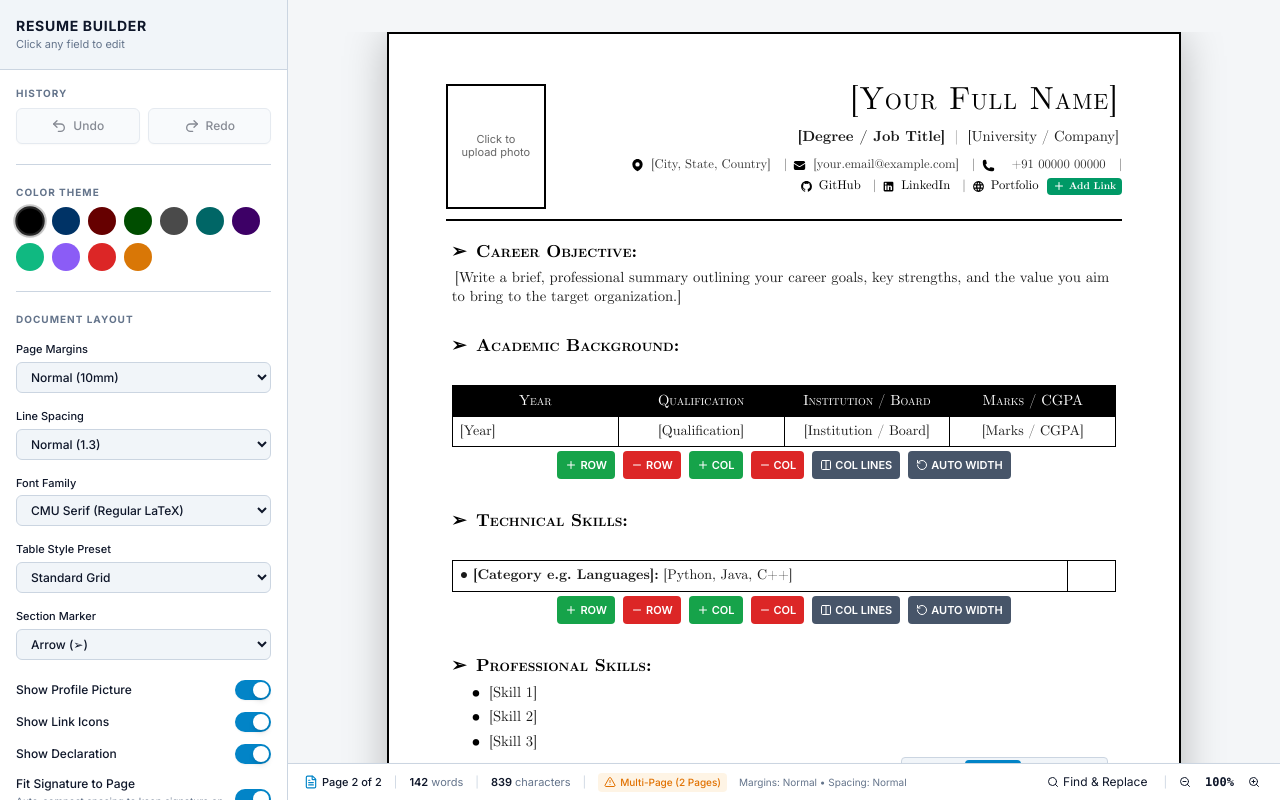
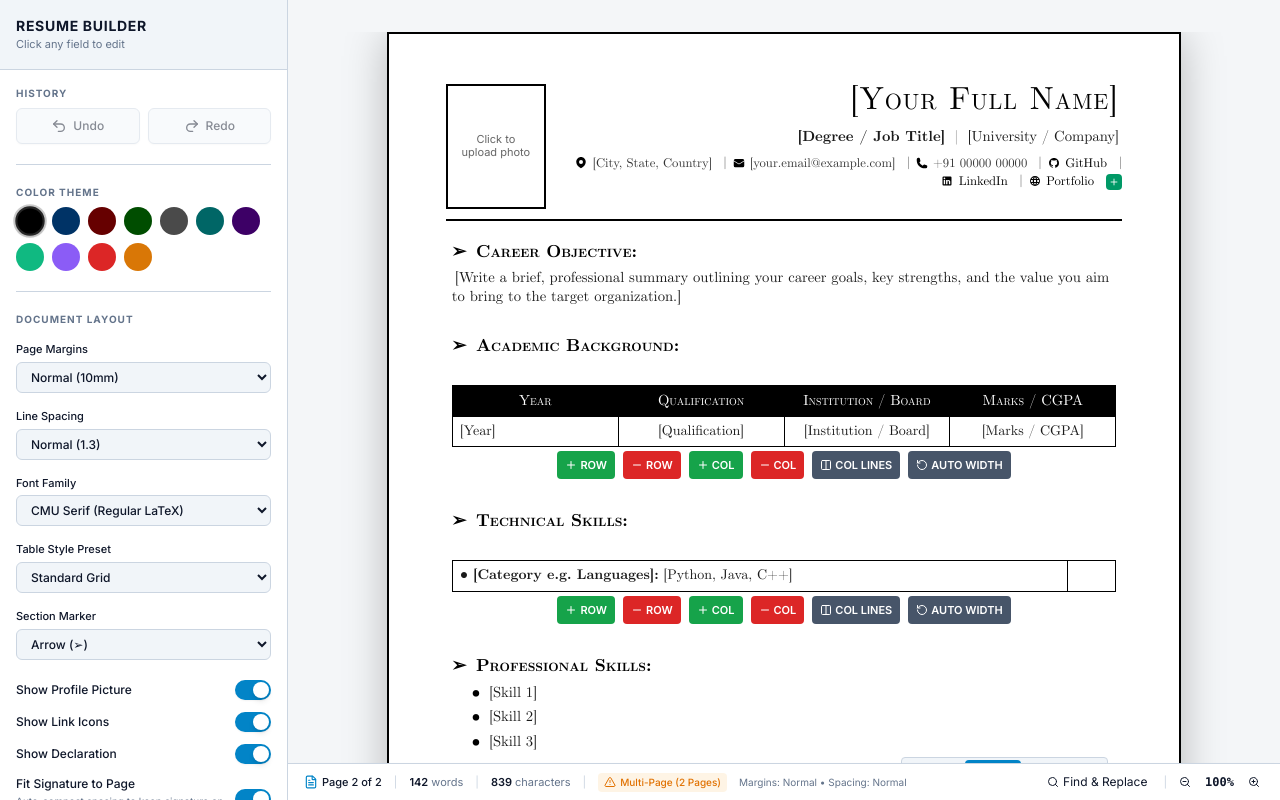
Before and after one commit to ShadowAmitendu/PlacementResume, a React (Vite) app: page / in a window 1280 px wide. Shown: the top 800 px of the page. Built offline with nearby package versions, Linux system fonts and the light colour scheme.

Commit message:
fix(header): ensure icons and text are vertically and horizontally aligned on the same line

```diff
--- a/src/components/resume/SocialLinks.tsx
+++ b/src/components/resume/SocialLinks.tsx
@@ -19,20 +19,20 @@ export const SocialLinks: React.FC = () => {
         return null;
       case 'globe':
         return (
-          <svg className="w-3.5 h-3.5 fill-[var(--theme-color)] shrink-0" viewBox="0 0 24 24">
+          <svg className="link-icon shrink-0" viewBox="0 0 24 24">
             <path d="M12 2a10 10 0 1 0 10 10A10.011 10.011 0 0 0 12 2zm6.92 6h-2.95a15.65 15.65 0 0 0-1.38-3.56A8.03 8.03 0 0 1 18.92 8zM12 4.04a13.62 13.62 0 0 1 1.84 3.96h-3.68A13.62 13.62 0 0 1 12 4.04zM4.26 14a7.82 7.82 0 0 1 0-4h3.38a16.74 16.74 0 0 0-.14 2c0 .68.05 1.35.14 2zm.82 2h2.95a15.65 15.65 0 0 0 1.38 3.56A8.03 8.03 0 0 1 5.08 16zm2.95-8H5.08a8.03 8.03 0 0 1 4.33-3.56A15.65 15.65 0 0 0 8.03 8zm3.97 11.96a13.62 13.62 0 0 1-1.84-3.96h3.68a13.62 13.62 0 0 1-1.84 3.96zM10.16 14a14.77 14.77 0 0 1-.16-2c0-.68.05-1.35.16-2h3.68c.11.65.16 1.32.16 2 0 .68-.05 1.35-.16 2zm4.43 5.56a15.65 15.65 0 0 0 1.38-3.56h2.95a8.03 8.03 0 0 1-4.33 3.56zM16.36 14c.09-.65.14-1.32.14-2 0-.68-.05-1.32-.14-2h3.38a7.82 7.82 0 0 1 0 4z" />
           </svg>
         );
       case 'email':
         return (
-          <svg className="w-3.5 h-3.5 fill-[var(--theme-color)] shrink-0" viewBox="0 0 24 24">
+          <svg className="link-icon shrink-0" viewBox="0 0 24 24">
             <path d="M1.5 8.67v8.58a3 3 0 0 0 3 3h15a3 3 0 0 0 3-3V8.67l-8.928 5.493a3 3 0 0 1-3.144 0L1.5 8.67z" />
             <path d="M22.5 6.908V6.75a3 3 0 0 0-3-3h-15a3 3 0 0 0-3 3v.158l9.714 5.978a1.5 1.5 0 0 0 1.572 0L22.5 6.908z" />
           </svg>
         );
       case 'github':
         return (
-          <svg className="w-3.5 h-3.5 fill-[var(--theme-color)] shrink-0" viewBox="0 0 24 24">
+          <svg className="link-icon shrink-0" viewBox="0 0 24 24">
             <path
               fillRule="evenodd"
               clipRule="evenodd"
@@ -42,19 +42,19 @@ export const SocialLinks: React.FC = () => {
         );
       case 'linkedin':
         return (
-          <svg className="w-3.5 h-3.5 fill-[var(--theme-color)] shrink-0" viewBox="0 0 24 24">
+          <svg className="link-icon shrink-0" viewBox="0 0 24 24">
             <path d="M19 3a2 2 0 0 1 2 2v14a2 2 0 0 1-2 2H5a2 2 0 0 1-2-2V5a2 2 0 0 1 2-2h14m-.5 15.5v-5.3a3.26 3.26 0 0 0-3.26-3.26c-.85 0-1.84.52-2.28 1.3v-1.11h-2.79v8.37h2.79v-4.93c0-.77.62-1.4 1.39-1.4a1.4 1.4 0 0 1 1.4 1.4v4.93h2.75M6.88 8.56a1.68 1.68 0 0 0 1.68-1.68c0-.93-.75-1.69-1.68-1.69a1.69 1.69 0 0 0-1.69 1.69c0 .93.76 1.68 1.69 1.68m1.39 9.94v-8.37H5.5v8.37h2.77z" />
           </svg>
         );
       case 'twitter':
         return (
-          <svg className="w-3.5 h-3.5 fill-[var(--theme-color)] shrink-0" viewBox="0 0 24 24">
+          <svg className="link-icon shrink-0" viewBox="0 0 24 24">
             <path d="M18.244 2.25h3.308l-7.227 8.26 8.502 11.24H16.17l-4.714-6.231-5.401 6.231H2.748l7.73-8.835L1.254 2.25H8.08l4.264 5.633 5.9-5.633zm-1.161 17.52h1.833L7.084 4.126H5.117z" />
           </svg>
         );
       case 'instagram':
         return (
-          <svg className="w-3.5 h-3.5 fill-[var(--theme-color)] shrink-0" viewBox="0 0 24 24">
+          <svg className="link-icon shrink-0" viewBox="0 0 24 24">
             <path
               fillRule="evenodd"
               clipRule="evenodd"
@@ -64,19 +64,19 @@ export const SocialLinks: React.FC = () => {
         );
       case 'youtube':
         return (
-          <svg className="w-3.5 h-3.5 fill-[var(--theme-color)] shrink-0" viewBox="0 0 24 24">
+          <svg className="link-icon shrink-0" viewBox="0 0 24 24">
             <path d="M23.498 6.186a3.016 3.016 0 0 0-2.122-2.136C19.505 3.545 12 3.545 12 3.545s-7.505 0-9.377.505A3.017 3.017 0 0 0 .502 6.186C0 8.07 0 12 0 12s0 3.93.502 5.814a3.016 3.016 0 0 0 2.122 2.136c1.871.505 9.376.505 9.376.505s7.505 0 9.377-.505a3.015 3.015 0 0 0 2.122-2.136C24 15.93 24 12 24 12s0-3.93-.502-5.814zM9.545 15.568V8.432L15.818 12l-6.273 3.568z" />
           </svg>
         );
       case 'facebook':
         return (
-          <svg className="w-3.5 h-3.5 fill-[var(--theme-color)] shrink-0" viewBox="0 0 24 24">
+          <svg className="link-icon shrink-0" viewBox="0 0 24 24">
             <path d="M24 12.073c0-6.627-5.373-12-12-12s-12 5.373-12 12c0 5.99 4.388 10.954 10.125 11.854v-8.385H7.078v-3.47h3.047V9.43c0-3.007 1.792-4.669 4.533-4.669 1.312 0 2.686.235 2.686.235v2.953H15.83c-1.491 0-1.956.925-1.956 1.874v2.25h3.328l-.532 3.47h-2.796v8.385C19.612 23.027 24 18.062 24 12.073z" />
           </svg>
         );
       default:
         return (
-          <svg className="w-3.5 h-3.5 fill-[var(--theme-color)] shrink-0" viewBox="0 0 24 24">
+          <svg className="link-icon shrink-0" viewBox="0 0 24 24">
             <path d="M12 2a10 10 0 1 0 10 10A10.011 10.011 0 0 0 12 2zm6.92 6h-2.95a15.65 15.65 0 0 0-1.38-3.56A8.03 8.03 0 0 1 18.92 8zM12 4.04a13.62 13.62 0 0 1 1.84 3.96h-3.68A13.62 13.62 0 0 1 12 4.04zM4.26 14a7.82 7.82 0 0 1 0-4h3.38a16.74 16.74 0 0 0-.14 2c0 .68.05 1.35.14 2zm.82 2h2.95a15.65 15.65 0 0 0 1.38 3.56A8.03 8.03 0 0 1 5.08 16zm2.95-8H5.08a8.03 8.03 0 0 1 4.33-3.56A15.65 15.65 0 0 0 8.03 8zm3.97 11.96a13.62 13.62 0 0 1-1.84-3.96h3.68a13.62 13.62 0 0 1-1.84 3.96zM10.16 14a14.77 14.77 0 0 1-.16-2c0-.68.05-1.35.16-2h3.68c.11.65.16 1.32.16 2 0 .68-.05 1.35-.16 2zm4.43 5.56a15.65 15.65 0 0 0 1.38-3.56h2.95a8.03 8.03 0 0 1-4.33 3.56zM16.36 14c.09-.65.14-1.32.14-2 0-.68-.05-1.32-.14-2h3.38a7.82 7.82 0 0 1 0 4z" />
           </svg>
         );
@@ -96,7 +96,7 @@ export const SocialLinks: React.FC = () => {
   return (
     <div className="links-line" id="linksContainer">
       <span className="link-item">
-        <svg className="w-3.5 h-3.5 fill-[var(--theme-color)] shrink-0" viewBox="0 0 24 24">
+        <svg className="link-icon shrink-0" viewBox="0 0 24 24">
           <path
             fillRule="evenodd"
             clipRule="evenodd"
@@ -111,7 +111,7 @@ export const SocialLinks: React.FC = () => {
       </span>
 
       <span className="link-item">
-        <svg className="w-3.5 h-3.5 fill-[var(--theme-color)] shrink-0" viewBox="0 0 24 24">
+        <svg className="link-icon shrink-0" viewBox="0 0 24 24">
           <path d="M1.5 8.67v8.58a3 3 0 0 0 3 3h15a3 3 0 0 0 3-3V8.67l-8.928 5.493a3 3 0 0 1-3.144 0L1.5 8.67z" />
           <path d="M22.5 6.908V6.75a3 3 0 0 0-3-3h-15a3 3 0 0 0-3 3v.158l9.714 5.978a1.5 1.5 0 0 0 1.572 0L22.5 6.908z" />
         </svg>
@@ -123,7 +123,7 @@ export const SocialLinks: React.FC = () => {
       </span>
 
       <span className="link-item">
-        <svg className="w-3.5 h-3.5 fill-[var(--theme-color)] shrink-0" viewBox="0 0 24 24">
+        <svg className="link-icon shrink-0" viewBox="0 0 24 24">
           <path
             fillRule="evenodd"
             clipRule="evenodd"
@@ -134,7 +134,7 @@ export const SocialLinks: React.FC = () => {
           html={phone}
           onChange={handlePhoneChange}
           placeholder="+91 00000 00000"
-          className="phone-number inline-block min-w-[110px]"
+          className="phone-number"
         />
       </span>
 
@@ -157,10 +157,10 @@ export const SocialLinks: React.FC = () => {
       <button
         type="button"
         onClick={handleAddLink}
-        className="add-link-btn no-print flex items-center gap-1 cursor-pointer bg-emerald-600 hover:bg-emerald-700 text-white rounded px-1.5 py-0.5 text-[10px] font-bold"
+        title="Add Link"
+        className="add-link-btn no-print inline-flex items-center justify-center w-4 h-4 rounded bg-emerald-600 hover:bg-emerald-700 text-white transition-colors cursor-pointer shrink-0 ml-1"
       >
-        <Plus className="w-3 h-3" />
-        <span>Add Link</span>
+        <Plus className="w-2.5 h-2.5" />
       </button>
     </div>
   );
--- a/src/styles/resume.css
+++ b/src/styles/resume.css
@@ -168,39 +168,71 @@ ol.skills-list-numbered li {
   justify-content: flex-end;
   align-items: center;
   flex-wrap: wrap;
-  gap: 3px 6px;
+  gap: 2px 6px;
   font-size: 9.5pt;
+  line-height: 1.3;
   color: #333;
+  width: 100%;
 }
 
-.links-no-icons .link-item svg {
+.links-no-icons .link-item svg,
+.links-no-icons .link-item .link-icon {
   display: none !important;
 }
 
 .link-item {
   display: inline-flex;
   align-items: center;
-  gap: 4px;
+  vertical-align: middle;
+  gap: 3.5px;
   white-space: nowrap;
+  flex-shrink: 0;
+  line-height: 1.2;
 }
 
 .link-item:not(:last-of-type)::after {
   content: "|";
   margin-left: 6px;
   color: #555;
+  display: inline-block;
+  line-height: 1;
 }
 
 .link-item.no-sep::after {
   content: none !important;
 }
 
-.link-item svg {
-  width: 13px;
-  height: 13px;
+.link-item svg,
+.link-item .link-icon {
+  width: 12px !important;
+  height: 12px !important;
+  min-width: 12px !important;
+  min-height: 12px !important;
   flex-shrink: 0;
+  display: inline-block;
+  vertical-align: middle;
   fill: var(--theme-color);
   color: var(--theme-color);
   stroke: none;
+  margin-top: -1px;
+}
+
+.link-item .editable-text,
+.link-item a,
+.link-item span {
+  display: inline-flex;
+  align-items: center;
+  line-height: 1.2;
+  vertical-align: middle;
+  white-space: nowrap;
+}
+
+.link-item .editable-text {
+  padding: 0 1.5px;
+}
+
+.phone-number:empty {
+  min-width: 90px;
 }
 
 .section-block {
@@ -387,13 +419,13 @@ ol.skills-list-numbered li {
 .header-details {
   text-align: right;
   flex: 1;
-  padding-left: 20px;
-  min-width: 250px;
+  padding-left: 12px;
+  min-width: 0;
   display: flex;
   flex-direction: column;
   justify-content: flex-start;
   align-items: flex-end;
-  max-width: 520px;
+  width: 100%;
 }
 
 .header-details h1 {
@@ -404,7 +436,6 @@ ol.skills-list-numbered li {
   color: var(--theme-color);
   line-height: 1.1;
   width: 100%;
-  max-width: 500px;
   word-wrap: break-word;
 }
 
@@ -418,7 +449,6 @@ ol.skills-list-numbered li {
   line-height: 1.4;
   margin-bottom: 6px;
   width: 100%;
-  max-width: 480px;
 }
 
 .subtitle-sep {
```
